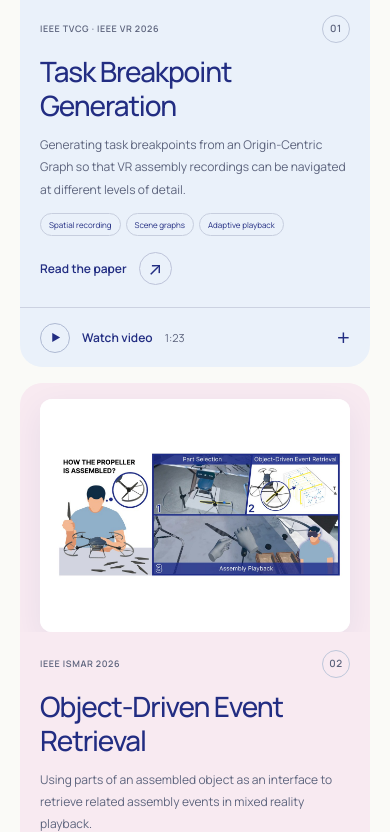
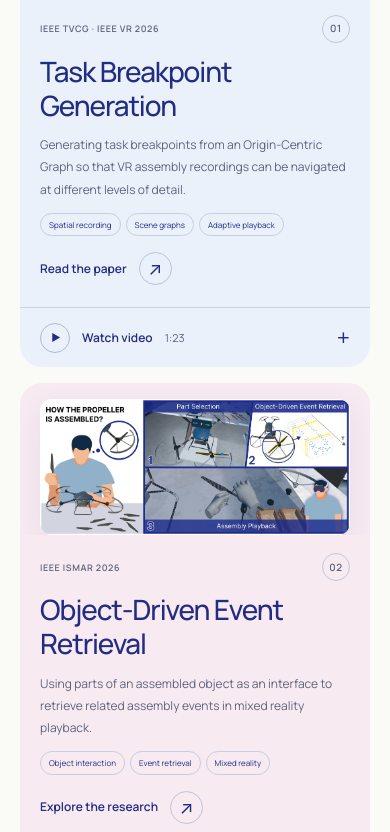
Before and after one commit to seriiin/seriiin.github.io, a website: page index.html in a window 390 px wide. Shown: the part 846-1678 px from the top of the page. Drawn offline with Linux system fonts and the light colour scheme.

Commit message:
Use paper figure for object-driven research preview

```diff
--- a/index.html
+++ b/index.html
@@ -86,7 +86,7 @@
         </details>
       </article>
       <article class="research-feature">
-        <a class="research-image" href="https://arrc.kaist.ac.kr/publications/object-driven-event-retrieval-with-assembled-object-interface-for-mixed-reality" target="_blank" rel="noopener" aria-label="Read about Object-Driven Event Retrieval at KAIST ARRC"><img src="assets/object-retrieval.jpg" alt="Selecting a drone part retrieves its assembly event in a mixed reality recording." width="1200" height="900" loading="lazy"></a>
+        <a class="research-image" href="https://arrc.kaist.ac.kr/publications/object-driven-event-retrieval-with-assembled-object-interface-for-mixed-reality" target="_blank" rel="noopener" aria-label="Read about Object-Driven Event Retrieval at KAIST ARRC"><img src="assets/object-retrieval.png" alt="Paper figure showing part selection, object-driven event retrieval, and assembly playback in mixed reality." width="1842" height="808" loading="lazy"></a>
         <div class="research-description"><div class="project-meta"><span>IEEE ISMAR 2026</span><span>02</span></div><h3>Object-Driven Event Retrieval</h3><p>Using parts of an assembled object as an interface to retrieve related assembly events in mixed reality playback.</p><div class="topic-list"><span>Object interaction</span><span>Event retrieval</span><span>Mixed reality</span></div><a class="text-link" href="https://arrc.kaist.ac.kr/publications/object-driven-event-retrieval-with-assembled-object-interface-for-mixed-reality" target="_blank" rel="noopener">Explore the research <span aria-hidden="true">↗</span></a></div>
         <details class="research-video">
           <summary aria-label="Watch video: Object-Driven Event Retrieval"><span class="video-play" aria-hidden="true">▶</span>Watch video <span class="video-duration">1:04</span><span class="video-toggle" aria-hidden="true">+</span></summary>
--- a/styles.css
+++ b/styles.css
@@ -95,7 +95,7 @@ h2 { font-size: clamp(32px, 3.4vw, 44px); letter-spacing: -.035em; font-weight:
 .research-feature:nth-of-type(2) { background: #f8eaf1; }
 .research-feature:nth-of-type(2) .research-image { order: 2; }
 .research-image { display: flex; align-items: center; justify-content: center; min-width: 0; padding: 24px; overflow: hidden; }
-.research-image img { width: 100%; height: auto; max-height: 260px; object-fit: contain; background: white; border-radius: 12px; box-shadow: 0 10px 32px rgba(34,45,130,.07); transition: transform .35s; }
+.research-image img { width: 100%; height: auto; background: white; border-radius: 12px; box-shadow: 0 10px 32px rgba(34,45,130,.07); transition: transform .35s; }
 .research-image:hover img { transform: scale(1.035); }
 .research-description { display: flex; flex-direction: column; align-items: flex-start; min-width: 0; padding: 24px; }
 .project-meta { display: flex; align-items: center; justify-content: space-between; gap: 16px; width: 100%; color: var(--muted); font-size: 10px; font-weight: 600; letter-spacing: .6px; text-transform: uppercase; margin-bottom: 14px; }
@@ -246,7 +246,6 @@ h2 { font-size: clamp(32px, 3.4vw, 44px); letter-spacing: -.035em; font-weight:
   .research-feature { grid-template-columns: 1fr; border-radius: 24px; }
   .research-feature:nth-of-type(2) .research-image { order: 0; }
   .research-image { padding: 20px 24px 0; }
-  .research-image img { max-height: 240px; }
   .research-description { padding: 20px 24px 24px; }
   .research-video summary { padding-inline: 24px; }
   .video-frame { margin-inline: 24px; }
```
Also changed, not shown: SOURCES.md (+1 -1 lines), assets/object-retrieval.jpg (deleted), assets/object-retrieval.png (added).
